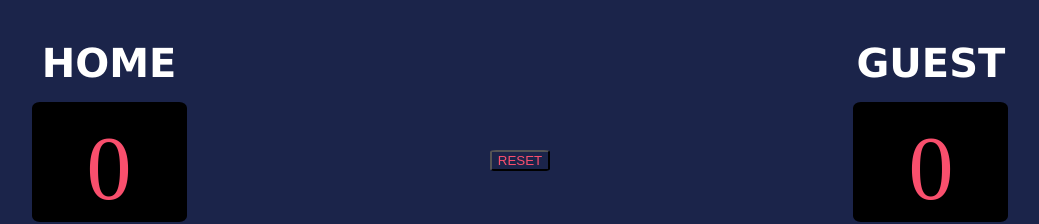
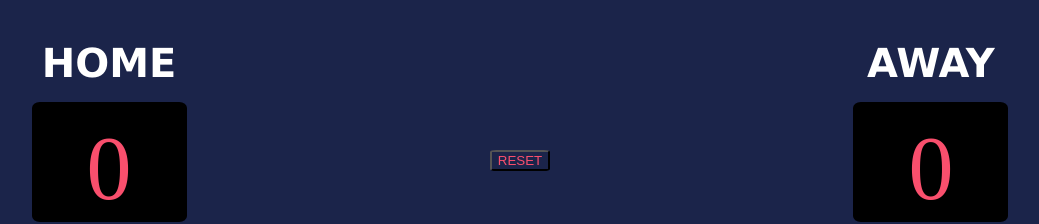
Before and after one commit to harrisxo/GamePointsCounter, a website built with Vite: page index.html in a window 1280 px wide. Shown: the top 224 px of the page, without its empty margins (120-1159 px from the left). Built offline with nearby package versions, Linux system fonts and the light colour scheme.

```diff
--- a/index.html
+++ b/index.html
@@ -19,7 +19,7 @@
                 <button class="resetBtn" onclick="resetBtn()">RESET</button>
             </div>
             <div class="title">
-                <h3 class="boxTitle">GUEST</h3>
+                <h3 class="boxTitle">AWAY</h3>
                 <div class="bg">
                     <div id="pointsGuests" class="boxNumber">0</div>
                 </div>
```
